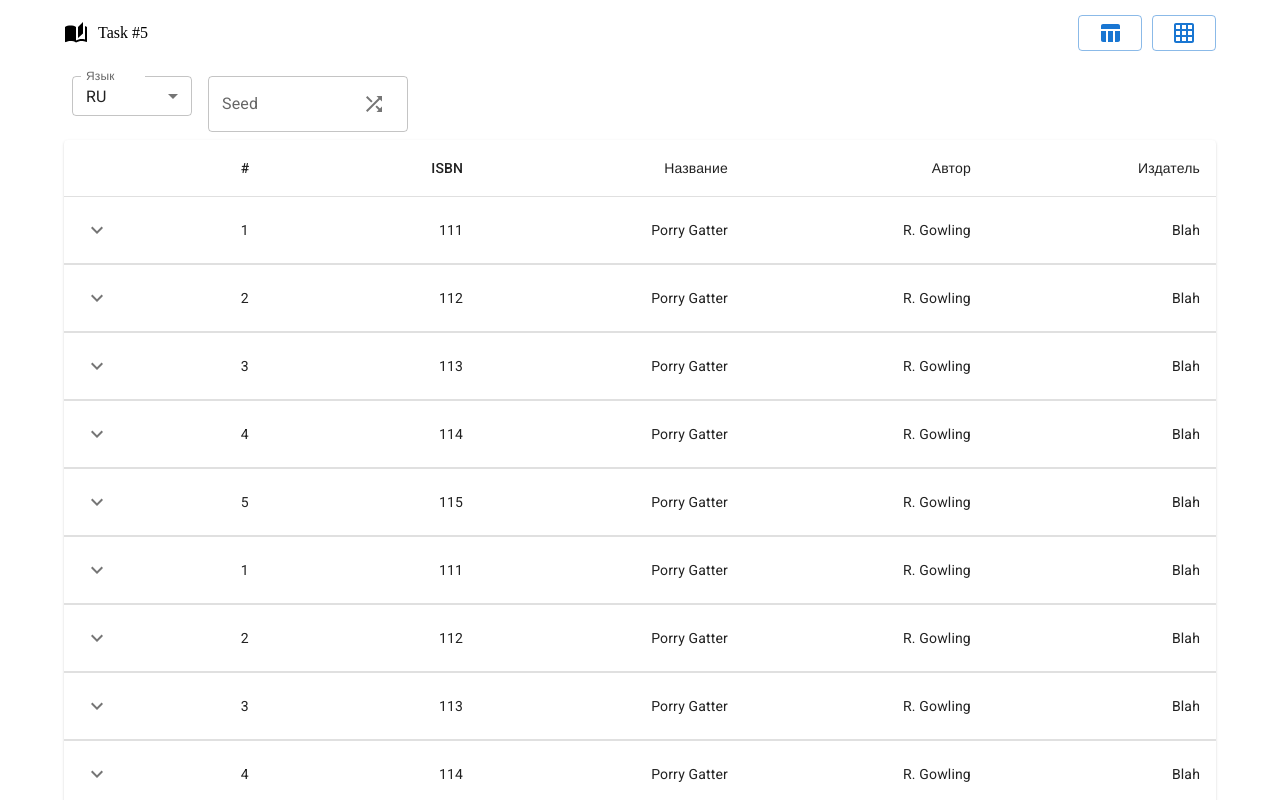
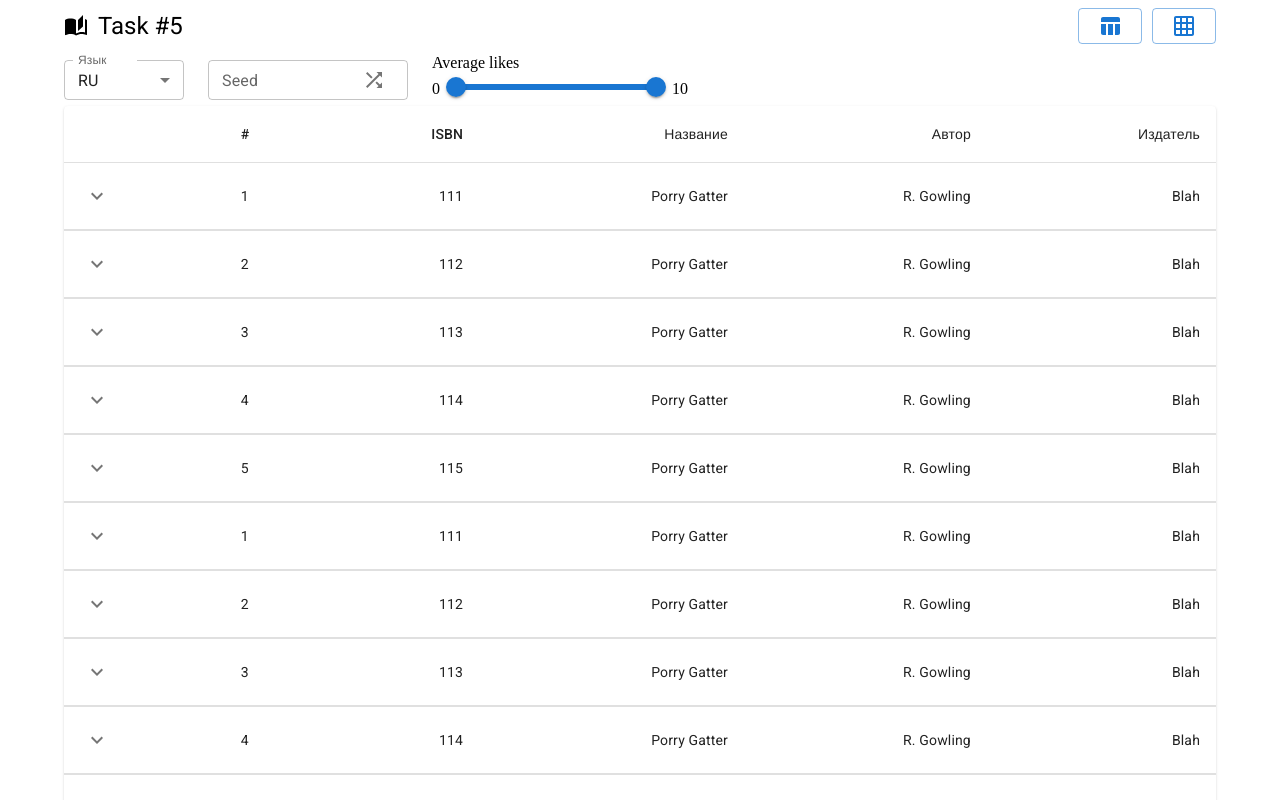
Before and after one commit to ITboo/itransition-internship, a React (Vite) app in the folder frontend/: page / in a window 1280 px wide. Shown: the top 800 px of the page. Built offline with nearby package versions, Linux system fonts and the light colour scheme; a web font is replaced by a local one.

Commit message:
task 5: update markup

```diff
--- a/frontend/src/shared/Logo/index.jsx
+++ b/frontend/src/shared/Logo/index.jsx
@@ -1,11 +1,12 @@
 import AutoStoriesIcon from "@mui/icons-material/AutoStories";
 import styles from './style.module.css'
+import { Typography } from "@mui/material";
 
 export const Logo = () => {
     return (
         <div className={styles.logo}>
           <AutoStoriesIcon />
-          <p>Task #5</p>
+          <Typography variant="h5">Task #5</Typography>
         </div>
     );
   };
--- a/frontend/src/widgets/Filters/index.tsx
+++ b/frontend/src/widgets/Filters/index.tsx
@@ -1,14 +1,24 @@
-import React from 'react'
-import {LangSwitcher} from '../LangSwitcher'
-import SeedInput from '../Seed'
+import React from "react";
+import { LangSwitcher } from "../LangSwitcher";
+import SeedInput from "../Seed";
+import { Stack } from "@mui/material";
+import LikesSlider from "../LikesSlider";
 
 const Filters = () => {
   return (
-    <div>
-        <LangSwitcher/>
-        <SeedInput/>
-    </div>
-  )
-}
+    <Stack
+      direction="row"
+      spacing={3}
+      sx={{
+        justifyContent: "flex-start",
+        alignItems: "center",
+      }}
+    >
+      <LangSwitcher />
+      <SeedInput />
+      <LikesSlider/>
+    </Stack>
+  );
+};
 
-export default Filters
+export default Filters;
--- a/frontend/src/widgets/LikesSlider/index.tsx
+++ b/frontend/src/widgets/LikesSlider/index.tsx
@@ -1,6 +1,7 @@
 import * as React from 'react';
 import Box from '@mui/material/Box';
 import Slider from '@mui/material/Slider';
+import { Stack } from '@mui/material';
 
 function valuetext(value) {
   return `${value} likes`;
@@ -14,14 +15,29 @@ export default function LikesSlider() {
   };
 
   return (
-    <Box sx={{ width: 10 }}>
+    <Box>
+      Average likes
+    <Stack direction="row"
+    spacing={3}
+    sx={{
+      justifyContent: "space-between",
+      alignItems: "center",
+      gap: 2
+    }}>
+      {value[0]}
+    <Box sx={{ width: 200}}>
       <Slider
-        getAriaLabel={() => 'Likes range'}
         value={value}
         onChange={handleChange}
         valueLabelDisplay="auto"
         getAriaValueText={valuetext}
+        min={0}
+        max={10}
+        step={0.1}
       />
+    </Box>
+   {value[1]}
+    </Stack>
     </Box>
   );
 }
--- a/frontend/src/widgets/Seed/index.jsx
+++ b/frontend/src/widgets/Seed/index.jsx
@@ -7,6 +7,7 @@ const SeedInput = () => {
     <TextField
       label="Seed"
       id="outlined-end-adornment"
+      size="small"
       sx={{ m: 1, width: "25ch" }}
       slotProps={{
         input: {
```
